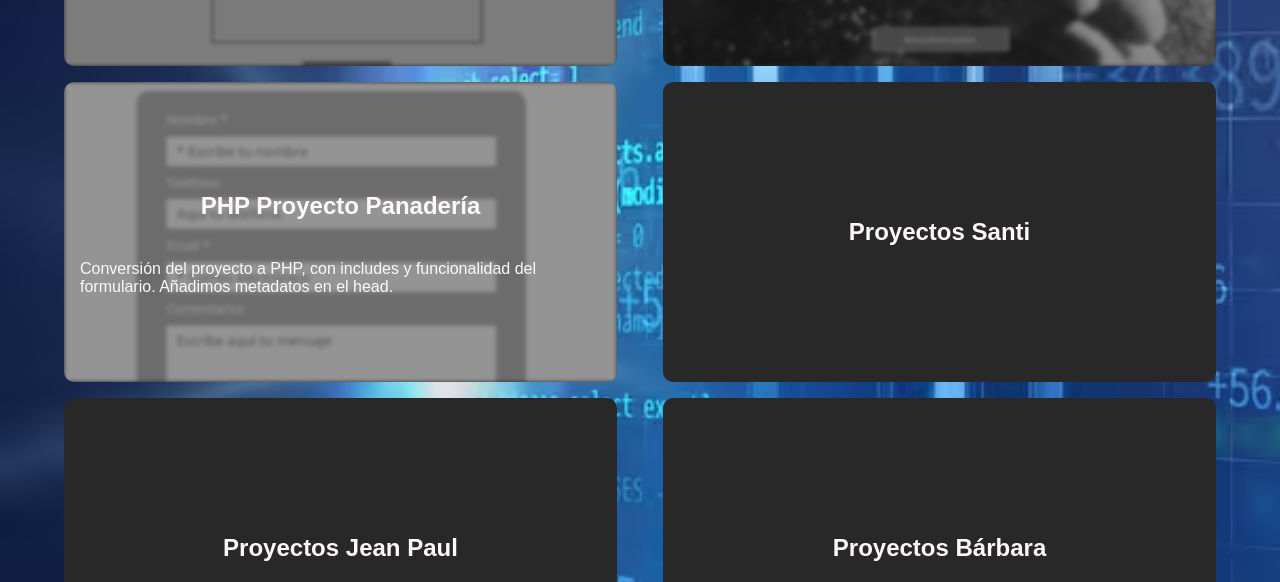
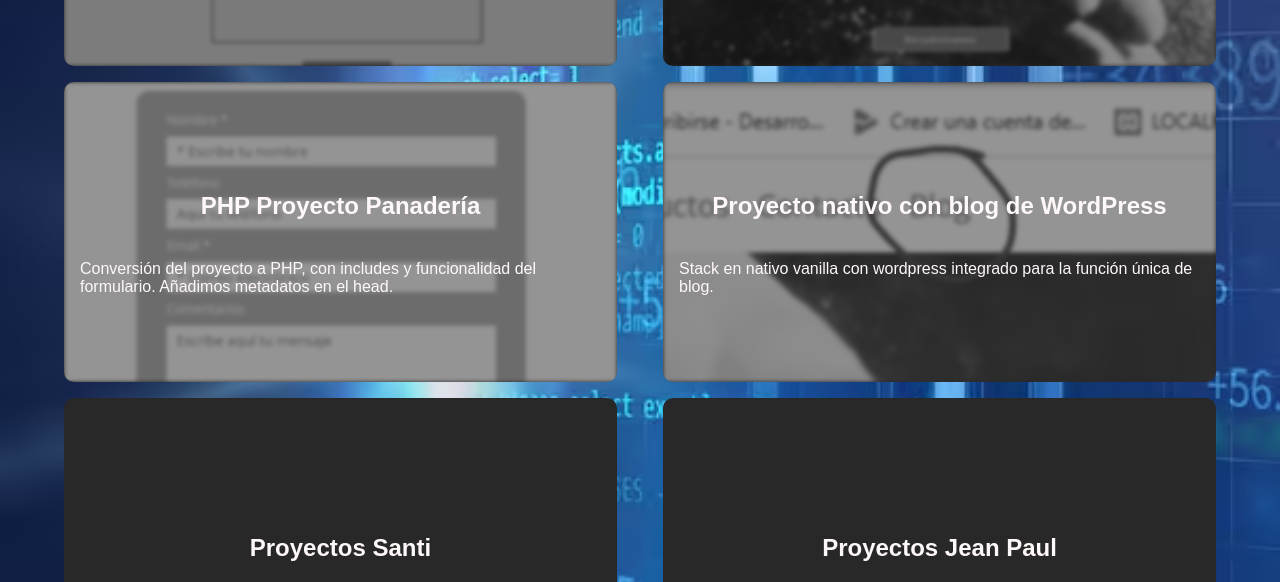
Before and after one commit to LiquidArtDevelopers/PROYECTO-0---PORTFOLIO, a plain HTML site: page index.html in a window 1280 px wide. Shown: the part 792-1374 px from the top of the page. Drawn offline with Linux system fonts and the light colour scheme.

Commit message:
AÑADIDO EL PROYECTO 6

```diff
--- a/index.html
+++ b/index.html
@@ -4,7 +4,8 @@
     <meta charset="UTF-8">
     <meta name="viewport" content="width=device-width, initial-scale=1.0">
     <title>Document</title>
-    <link rel="stylesheet" href="./assets/css/index.min.css">
+    <link rel="stylesheet" href="./assets/css/index.min.css?v=1.2">
+
 </head>
 <body>
     <header>
@@ -46,6 +47,12 @@
                 <p>Conversión del proyecto a PHP, con includes y funcionalidad del formulario. Añadimos metadatos en el head.</p>
             </a>
 
+            <a href="./proyecto06/" class="ficha">
+                <img src="./assets/img/proyecto06.png" alt="" title="">
+                <h2>Proyecto nativo con blog de WordPress</h2>
+                <p>Stack en nativo vanilla con wordpress integrado para la función única de blog.</p>
+            </a>
+
             <a href="https://santi.webda.eus" class="ficha">
                 <h2>Proyectos Santi</h2>
             </a>
```
Also changed, not shown: assets/img/proyecto06.png (added).
